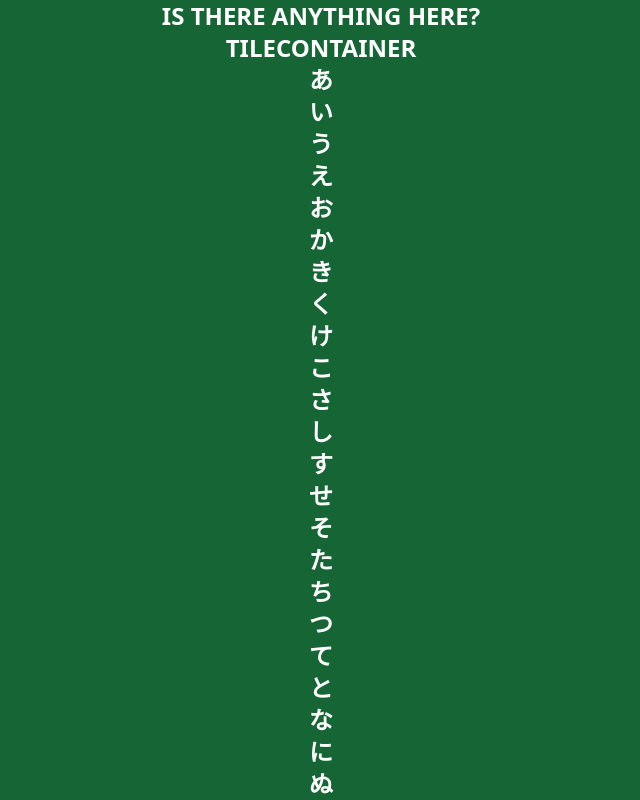
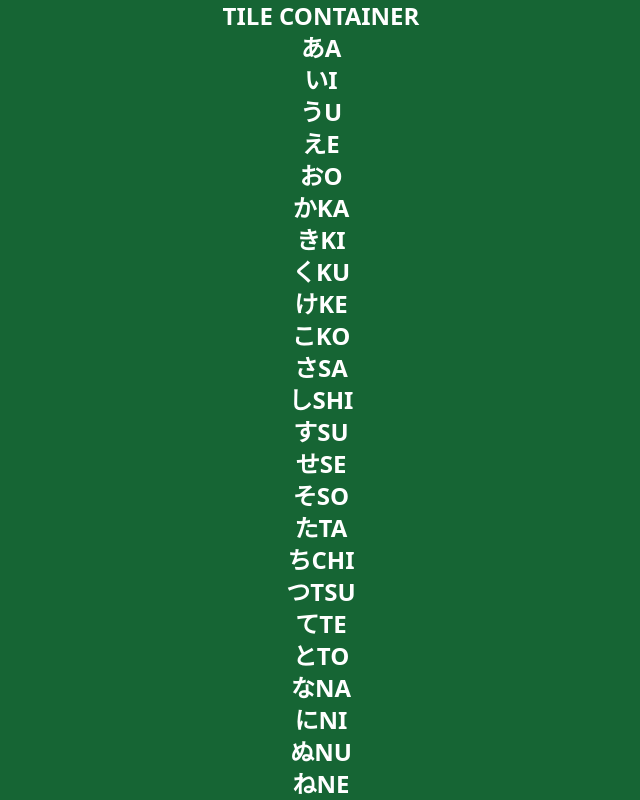
Before and after one commit to Akwei001/Japanese-Game, a React (Vite) app: page /Hirigana in a window 1280 px wide. Shown: the top 800 px of the page, without its empty margins (319-959 px from the left). Built offline with nearby package versions, Linux system fonts and the light colour scheme.

Commit message:
katakana component working

```diff
--- a/Tile.jsx
+++ b/Tile.jsx
@@ -2,8 +2,11 @@ import React from 'react';
 
 function Tile({ hirigana, katakana, romaji }) {
   return (
-    <div>
-      <p>{hirigana}</p>
+    <div className=''>
+      <div className='border-solid border border-white-600 h-20 w-20'>
+        {hirigana}
+        {romaji}
+      </div>
     </div>
   );
 }
--- a/TileContainer.jsx
+++ b/TileContainer.jsx
@@ -5,8 +5,8 @@ import Tile from './Tile';
 function TileContainer() {
   const [tile, setTile] = useState(Kana);
   return (
-    <div>
-      <p>TileContainer</p>
+    <div className=''>
+      <p>Tile Container</p>
       {tile.map(function (item) {
         return (
           <Tile
--- a/src/Home.jsx
+++ b/src/Home.jsx
@@ -7,6 +7,7 @@ function Home() {
       <h1>Test your knowledge</h1>
       <Link to='Quiz'>Click to view the Quiz</Link>
       <Link to='Hirigana'>This page shows Hirigana</Link>
+      <Link to='Katakana'>This page shows Katakana</Link>
     </div>
   );
 }
--- a/src/hirigana.jsx
+++ b/src/hirigana.jsx
@@ -1,10 +1,8 @@
-import React from 'react';
 import TileContainer from '../TileContainer';
 
 function Hirigana() {
   return (
     <div className='min-h-screen bg-green-800 text-white text-center text-2xl font-bold uppercase'>
-      <p>Is there anything here?</p>
       <TileContainer />
     </div>
   );
--- a/src/katakana.jsx
+++ b/src/katakana.jsx
@@ -1,7 +1,10 @@
 import React from 'react';
+import TileContainer from '../TileContainer';
 
 function Katakana() {
-  return <div>katakana</div>;
+  <div className='min-h-screen bg-green-800 text-white text-center text-2xl font-bold uppercase'>
+    <TileContainer />
+  </div>;
 }
 
 export default Katakana;
```
